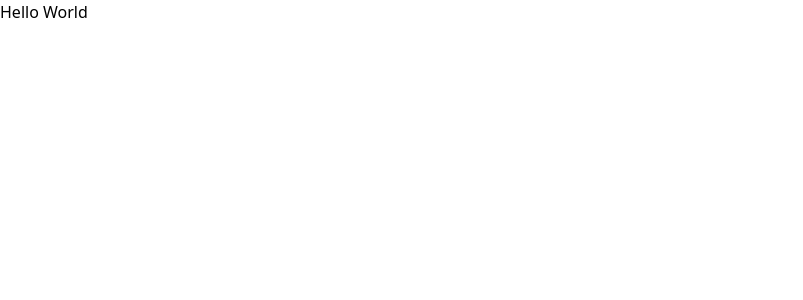
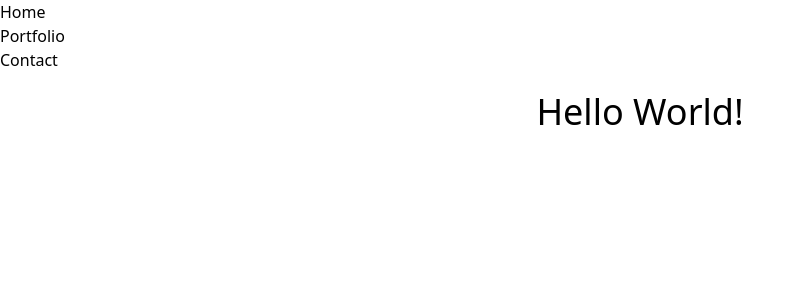
Before and after one commit to trevorsmithbanjo/trevorsmithbanjo.github.io, a React (Create React App) app in the folder rebuild/: page / in a window 1280 px wide. Shown: the top 300 px of the page, without its empty margins (0-803 px from the left). Built offline with nearby package versions, Linux system fonts and the light colour scheme.

Commit message:
Starting Layout For Home Page.
I have a nav and header component started but not styled.

```diff
--- a/rebuild/src/App.js
+++ b/rebuild/src/App.js
@@ -1,8 +1,13 @@
 import React from "react";
+import Header from "./components/Header";
+import Nav from "./components/Nav";
 
 function App() {
   return (
-    <h1>Hello World</h1>
+    <div>
+      <Nav />
+      <Header />
+    </div>
   )
 }
 
--- /dev/null
+++ b/rebuild/src/components/Header.js
@@ -0,0 +1,11 @@
+import React from "react";
+
+function Header() {
+    return (
+        <div className="flex justify-center w-full h-10 pt-5 text-4xl">
+            <h1>Hello World!</h1>
+        </div>
+    )
+}
+
+export default Header;
--- /dev/null
+++ b/rebuild/src/components/Nav.js
@@ -0,0 +1,27 @@
+import React from "react";
+
+function Nav() {
+    return (
+        <div>
+            <nav>
+                <div>
+                    <h1>
+                        <a href="/">Home</a>
+                    </h1>
+                </div>
+                <div>
+                    <ul>
+                        <li>
+                            <a href="/">Portfolio</a>
+                        </li>
+                        <li>
+                            <a href="/">Contact</a>
+                        </li>
+                    </ul>
+                </div>
+            </nav>
+        </div>
+    )
+}
+
+export default Nav;
```
Also changed, not shown: rebuild/src/components/Header/Header.js (deleted).
